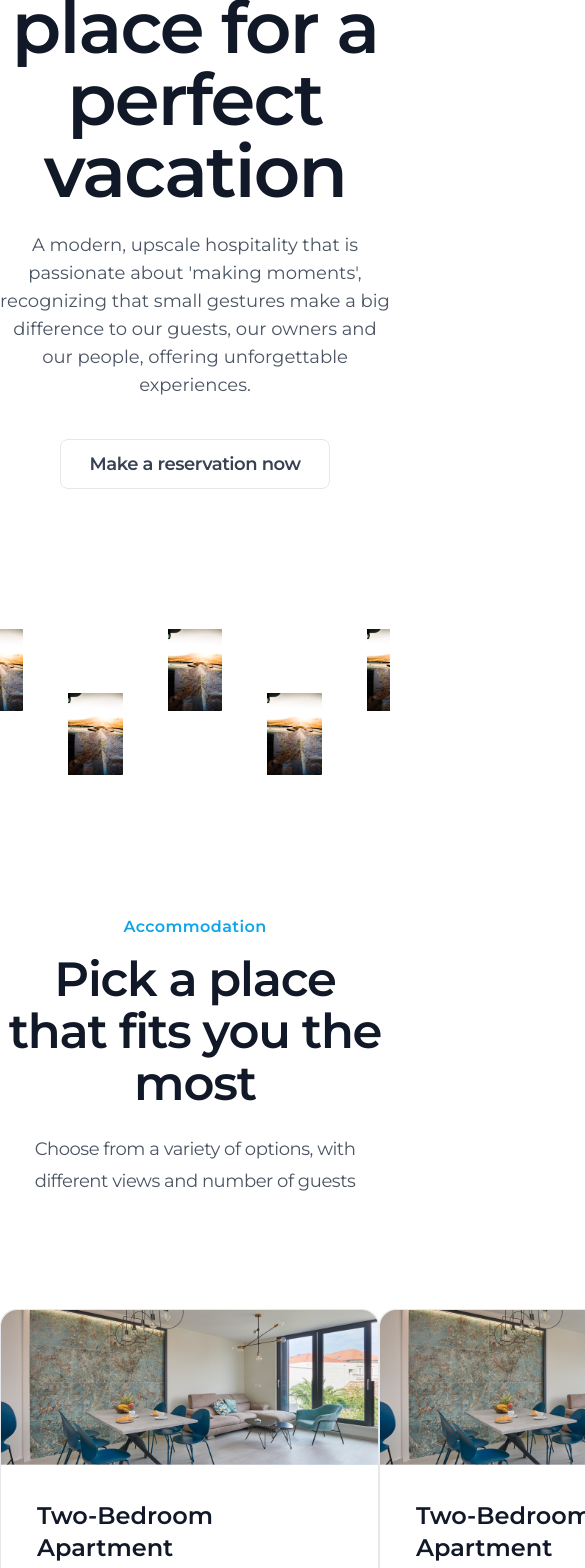
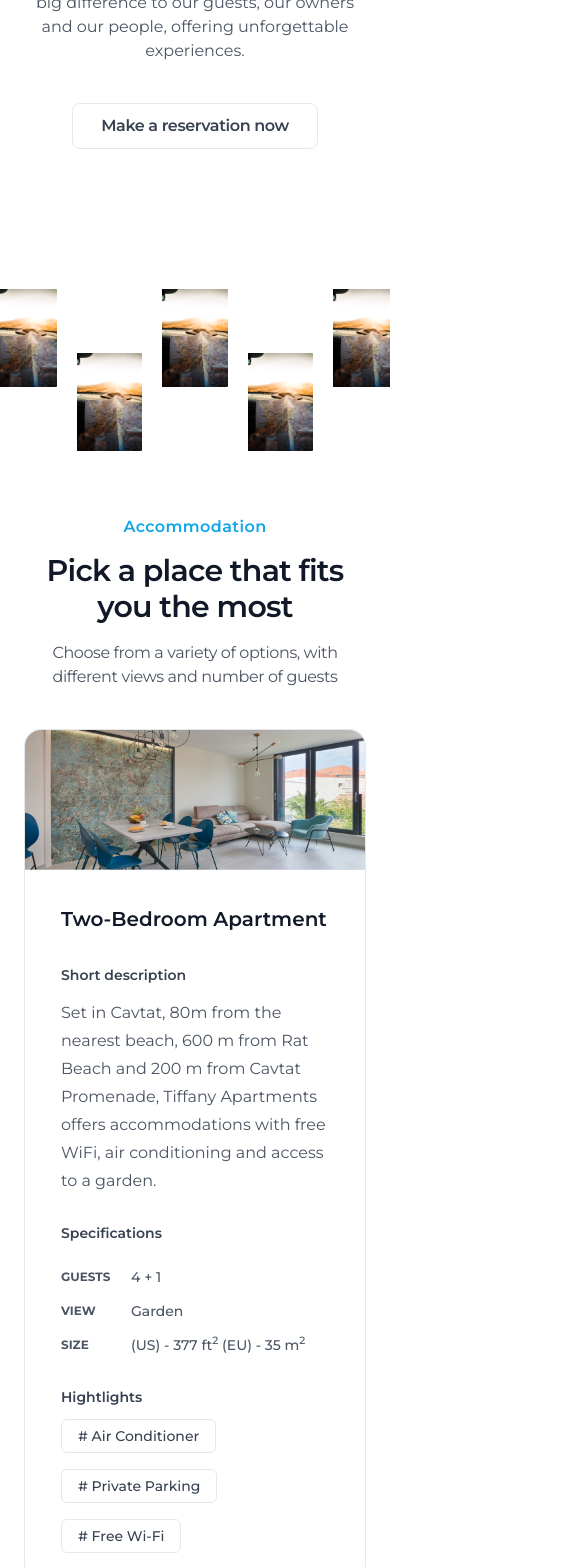
Before and after one commit to IlijaRad/apartments, a Next.js app: page / in a window 390 px wide. Shown: the part 432-2000 px from the top of the page, 585 px wide, since content can reach past the window. Built offline with nearby package versions, Linux system fonts and the light colour scheme.

Commit message:
- responsiveness, spelling error fixed

```diff
--- a/components/AccommodationSection.js
+++ b/components/AccommodationSection.js
@@ -13,7 +13,7 @@ const APARTMENTS = [
       us: 377,
       eu: 35,
     },
-    hightlights: ["Air Conditioner", "Private Parking", "Free Wi-Fi"],
+    highlights: ["Air Conditioner", "Private Parking", "Free Wi-Fi"],
     imgSrc: Img,
   },
   {
@@ -27,45 +27,31 @@ const APARTMENTS = [
       us: 377,
       eu: 35,
     },
-    hightlights: ["Air Conditioner", "Private Parking", "Free Wi-Fi"],
-    imgSrc: Img,
-  },
-  {
-    id: 3,
-    title: "Two-Bedroom Apartment",
-    description:
-      "Set in Cavtat, 80m from the nearest beach, 600 m from Rat Beach and 200 m from Cavtat Promenade, Tiffany Apartments offers accommodations with free WiFi, air conditioning and access to a garden.",
-    guests: "4 + 1",
-    view: "Garden",
-    size: {
-      us: 377,
-      eu: 35,
-    },
-    hightlights: ["Air Conditioner", "Private Parking", "Free Wi-Fi"],
+    highlights: ["Air Conditioner", "Private Parking", "Free Wi-Fi"],
     imgSrc: Img,
   },
 ];
 
 const AccommodationSection = () => {
   return (
-    <div id="accommodation" className="pt-[140px]">
+    <div id="accommodation" className="px-6 pt-16 lg:px-12 lg:pt-[140px]">
       <h2 className="text-center font-semibold tracking-wide text-primary-500">
         Accommodation
       </h2>
-      <h3 className="mt-3.5 text-center text-5xl font-semibold leading-[52px] tracking-tight text-gray-900">
+      <h3 className="mt-3.5 text-center text-3xl font-semibold tracking-tight text-gray-900 md:text-4xl lg:text-5xl lg:leading-[52px]">
         Pick a place that fits you the most
       </h3>
-      <p className="mt-6 text-center text-lg leading-8 tracking-tight text-gray-600">
+      <p className="mt-4 text-center text-base tracking-tight text-gray-600 lg:mt-6 lg:text-lg lg:leading-8">
         Choose from a variety of options, with different views and number of
         guests
       </p>
-      <div className="mt-[112px] flex">
+      <div className="mt-10 grid gap-5 lg:mt-[112px] lg:grid-cols-2">
         {APARTMENTS.map(
           ({
             id,
             description,
             guests,
-            hightlights,
+            highlights,
             size,
             title,
             view,
@@ -75,7 +61,7 @@ const AccommodationSection = () => {
               key={id}
               description={description}
               guests={guests}
-              hightlights={hightlights}
+              highlights={highlights}
               size={size}
               title={title}
               view={view}
--- a/components/Card.js
+++ b/components/Card.js
@@ -6,14 +6,16 @@ const Card = ({
   guests,
   view,
   size,
-  hightlights,
+  highlights,
   imgSrc,
 }) => {
   return (
     <div className="rounded-2xl border border-gray-200">
-      <Image className="rounded-t-2xl" width={1024} src={imgSrc} />
+      <Image className="rounded-t-2xl" height={420} src={imgSrc} />
       <div className="px-9 py-7">
-        <h3 className="text-2xl font-semibold text-gray-900">{title}</h3>
+        <h3 className="text-xl font-semibold text-gray-900 md:text-2xl">
+          {title}
+        </h3>
         <div className="mt-8 text-sm font-semibold leading-5 text-gray-700">
           Short description
         </div>
@@ -40,14 +42,14 @@ const Card = ({
         <div className="mt-8 text-sm font-semibold text-gray-700">
           Hightlights
         </div>
-        <div className="mt-3 flex gap-x-4">
-          {hightlights.map((hightlight, ix) => (
+        <div className="mt-3 flex flex-wrap gap-4">
+          {highlights.map((highlight, ix) => (
             <div
               key={ix}
               className="rounded-md border border-gray-200 py-1.5 px-4 text-sm font-medium text-gray-700"
             >
               <span># </span>
-              {hightlight}
+              {highlight}
             </div>
           ))}
         </div>
--- a/components/ContactSection.js
+++ b/components/ContactSection.js
@@ -1,10 +1,10 @@
 const ContactSection = () => {
   return (
-    <div id="contact" className="pt-[166px]">
+    <div id="contact" className="px-6 pt-16 lg:px-12 lg:pt-[166px] ">
       <h2 className="text-center font-semibold tracking-wide text-primary-500">
         Contact us
       </h2>
-      <h3 className="mt-3.5 text-center text-5xl font-semibold leading-[52px] tracking-tight text-gray-900">
+      <h3 className="mt-3.5 text-center text-3xl font-semibold tracking-tight text-gray-900 md:text-4xl lg:text-5xl lg:leading-[52px]">
         Get in contact with us
       </h3>
     </div>
--- a/components/Header.js
+++ b/components/Header.js
@@ -28,7 +28,7 @@ const Header = () => {
     <div className="border-b border-gray-100">
       <header className="mx-auto flex max-w-7xl items-center justify-center p-6">
         <div className="flex w-full items-center justify-between">
-          <div className="text-xl font-semibold uppercase text-[#0F172A]">
+          <div className="text-base font-semibold uppercase text-[#0F172A] md:text-xl">
             <a href={HOME}>Greenleafstudioapartments</a>
           </div>
           <nav>
--- a/components/HomeSection.js
+++ b/components/HomeSection.js
@@ -1,4 +1,5 @@
 import Image from "next/image";
+import { CONTACT } from "../constants/routes";
 import Img1 from "../public/img/1.png";
 
 const IMAGES = [
@@ -11,20 +12,23 @@ const IMAGES = [
 
 const HomeSection = () => {
   return (
-    <div id="home" className="overflow-hidden pt-[110px]">
-      <h1 className="mx-auto max-w-5xl text-center text-7xl font-semibold tracking-tight text-gray-900">
+    <div id="home" className="overflow-hidden px-6 pt-[110px] lg:px-12">
+      <h1 className="mx-auto max-w-5xl text-center text-4xl font-semibold tracking-tight text-gray-900 md:text-5xl lg:text-7xl">
         Located at the perfect place for a perfect vacation
       </h1>
-      <p className="mx-auto mt-6 max-w-3xl text-center text-lg text-gray-600">
+      <p className="mx-auto mt-6 max-w-3xl text-center text-base text-gray-600 lg:text-lg">
         A modern, upscale hospitality that is passionate about &apos;making
         moments&apos;, recognizing that small gestures make a big difference to
         our guests, our owners and our people, offering unforgettable
         experiences.
       </p>
-      <button className="mx-auto mt-10 block rounded-lg border border-gray-200 py-2.5 px-7 text-lg font-semibold tracking-tight text-gray-700">
+      <a
+        href={CONTACT}
+        className="mx-auto mt-10 block w-fit rounded-lg border border-gray-200 py-2.5 px-7 text-base font-semibold tracking-tight text-gray-700 lg:text-lg"
+      >
         Make a reservation now
-      </button>
-      <div className="-mx-8 mt-[140px] flex justify-center gap-x-[45px]">
+      </a>
+      <div className="-mx-8 mt-[140px] flex justify-center gap-x-5 lg:gap-x-[45px]">
         {IMAGES.map(({ id, src, alt, position }) => (
           <div
             key={id}
--- a/pages/index.js
+++ b/pages/index.js
@@ -1,10 +1,14 @@
 import HomeSection from "../components/HomeSection";
 import AccommodationSection from "../components/AccommodationSection";
 import ContactSection from "../components/ContactSection";
+import Head from "next/head";
 
 const Home = () => {
   return (
     <>
+      <Head>
+        <title>Green Leaf Studio Apartments</title>
+      </Head>
       <HomeSection />
       <AccommodationSection />
       <ContactSection />
```
